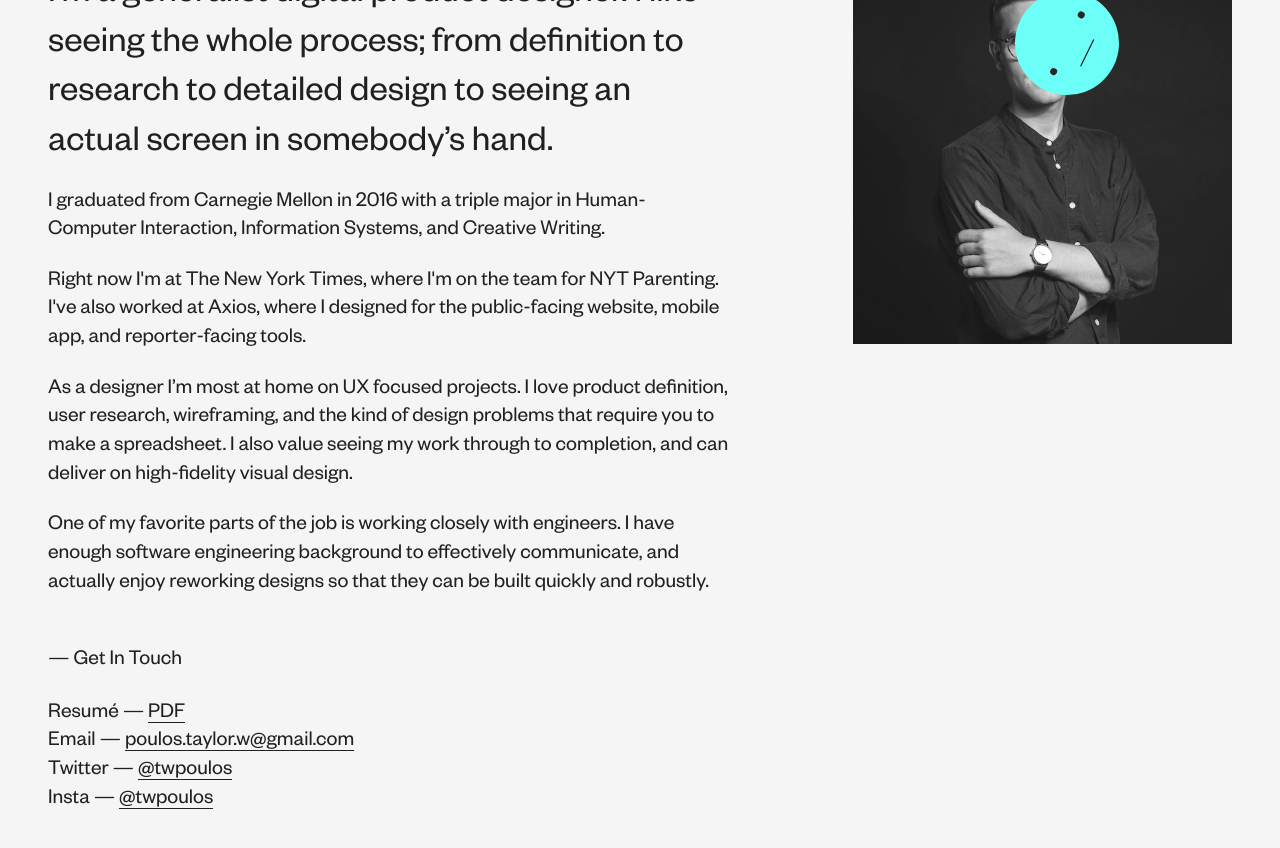
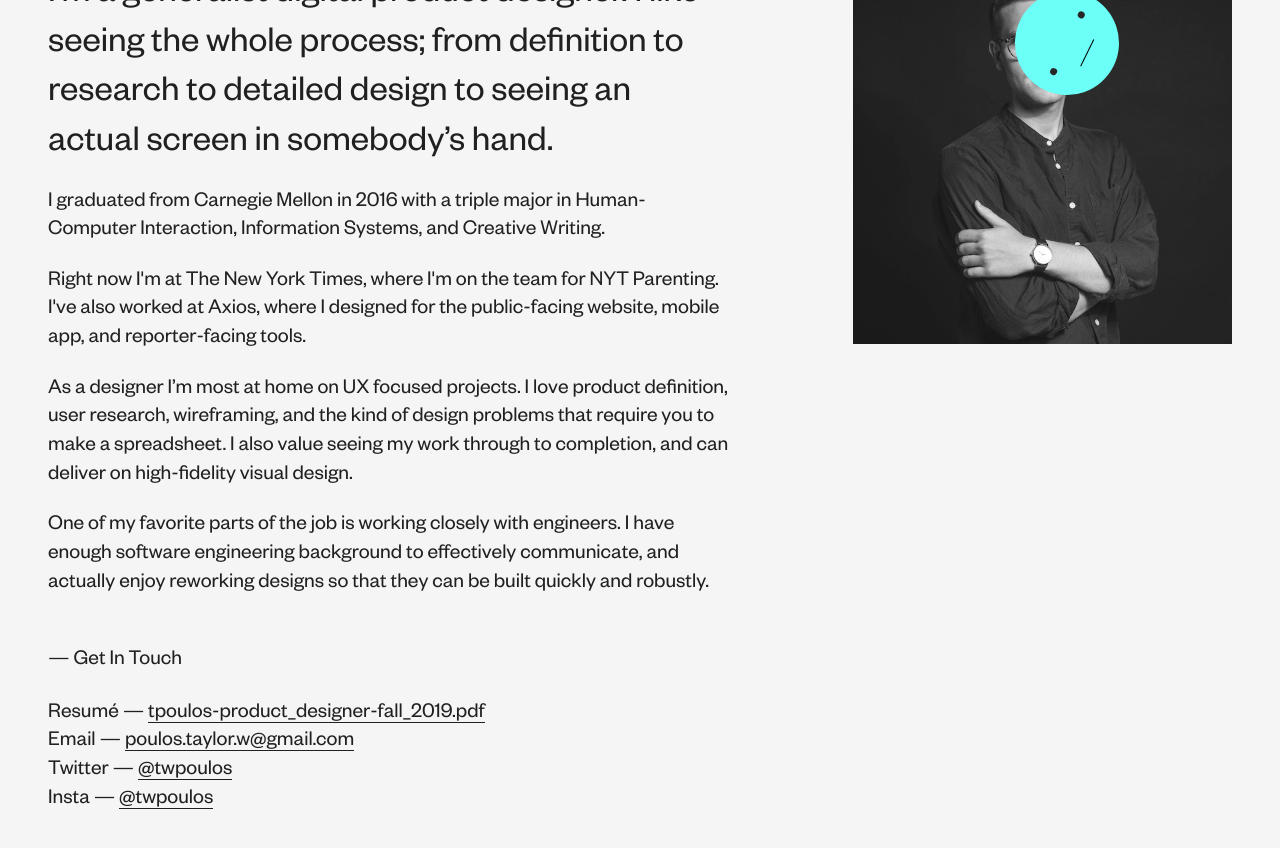
Before and after one commit to tpoulos/tpoulos.github.io, a Jekyll site: the page built from index.html, in a window 1280 px wide and 900 px high, scrolled down 3285 px. Shown: the top 848 px of the window. Built offline with Jekyll 4.4.1, drawn with Linux system fonts in a browser that asks for light colours.

Commit message:
updated resume name on hp

```diff
--- a/index.html
+++ b/index.html
@@ -106,7 +106,7 @@ layout: index
   <p>One of my favorite parts of the job is working closely with engineers. I have enough software engineering background to effectively communicate, and actually enjoy reworking designs so that they can be built quickly and robustly.
 
   <h2 class="title">Get In Touch</h2>
-  <p>Resumé — <a href="files/tpoulos-product_designer-fall_2019.pdf">PDF</a>
+  <p>Resumé — <a href="files/tpoulos-product_designer-fall_2019.pdf">tpoulos-product_designer-fall_2019.pdf</a>
   <br>Email — <a href="mailto:poulos.taylor.w@gmail.com">poulos.taylor.w@gmail.com</a>
   <br>Twitter — <a href="https://twitter.com/twpoulos">@twpoulos</a>
   <br>Insta — <a href="https://www.instagram.com/twpoulos/">@twpoulos</a>
```
Also changed, not shown: 1 other file.
